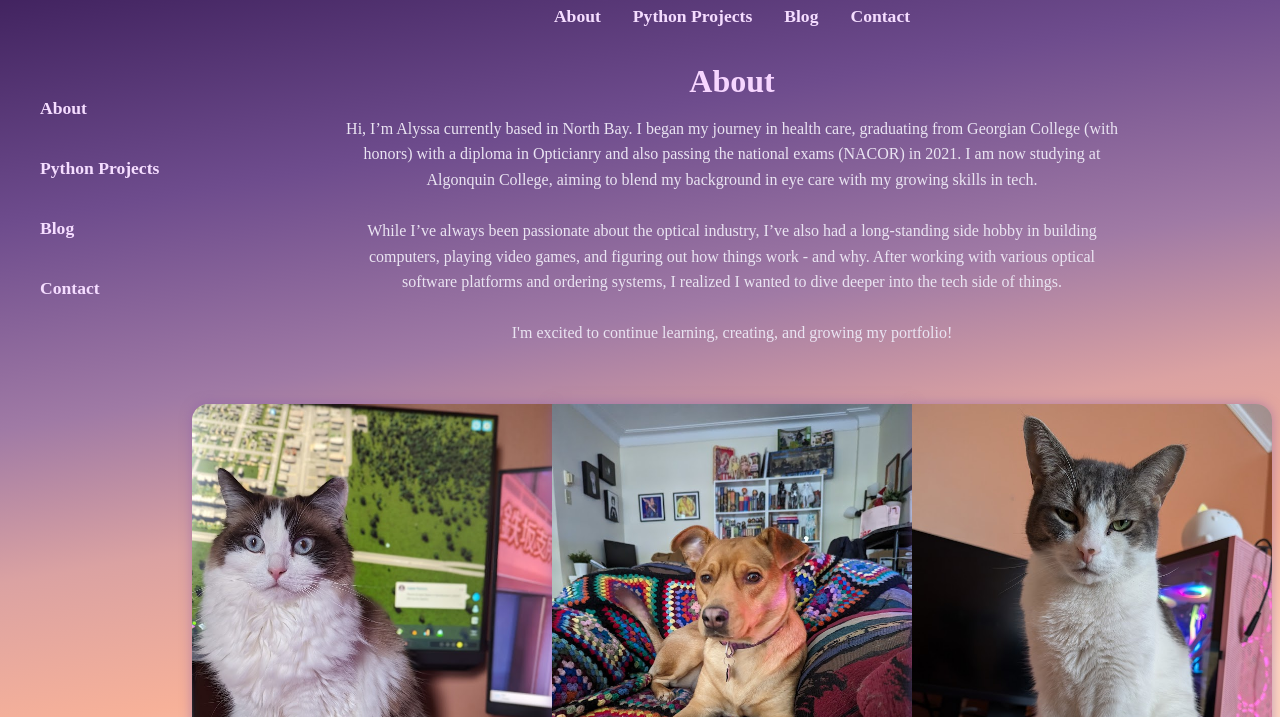
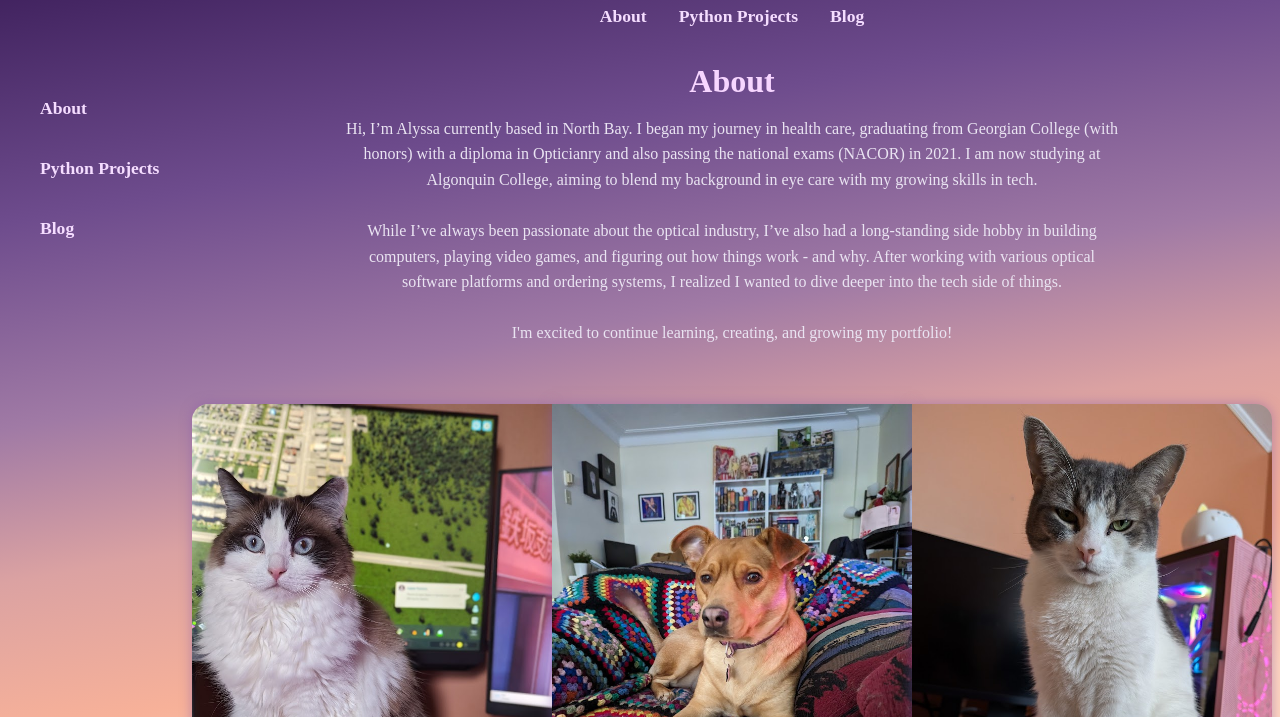
Before and after one commit to alyssa-bishop13/Alisanova, a plain HTML site: page index.html in a window 1280 px wide. Shown: the part 83-800 px from the top of the page. Drawn offline with Linux system fonts and the light colour scheme.

Commit message:
Update index.html

```diff
--- a/index.html
+++ b/index.html
@@ -15,7 +15,6 @@
 	          <li><a href="index.html">About</a></li>
 		  <li><a href="projects.html">Python Projects</a></li>
 		  <li><a href="report.html">Blog</a></li>
-		  <li><a href="index.html #contact" class="skip-link">Contact</a></li>
 		</ul>
 	  </nav>
 	  <div class="sidebar">
@@ -23,7 +22,6 @@
 	          <li><a href="index.html">About</a></li>
 		  <li><a href="projects.html">Python Projects</a></li>
 		  <li><a href="report.html">Blog</a></li>
-		  <li><a href="index.html #contact" class="skip-link">Contact</a></li>
 		</ul>
 	  </div>
 	</header>
```
